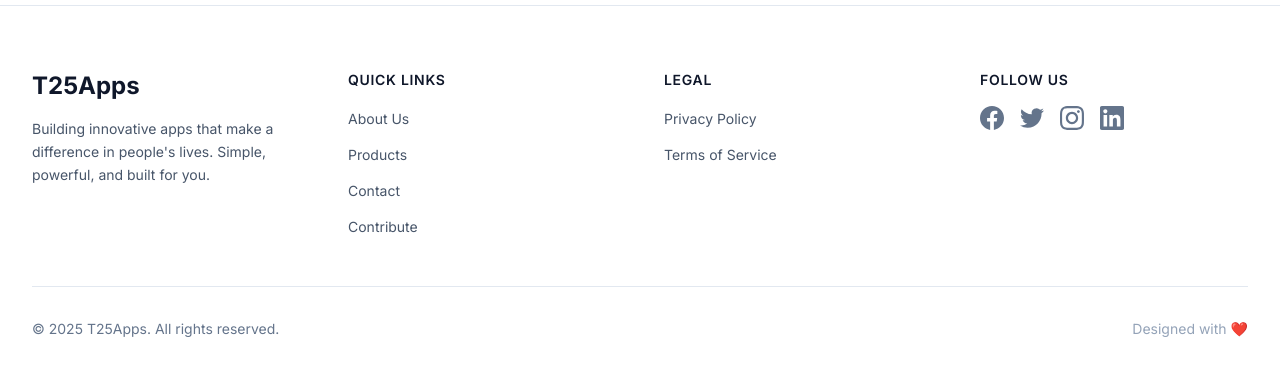
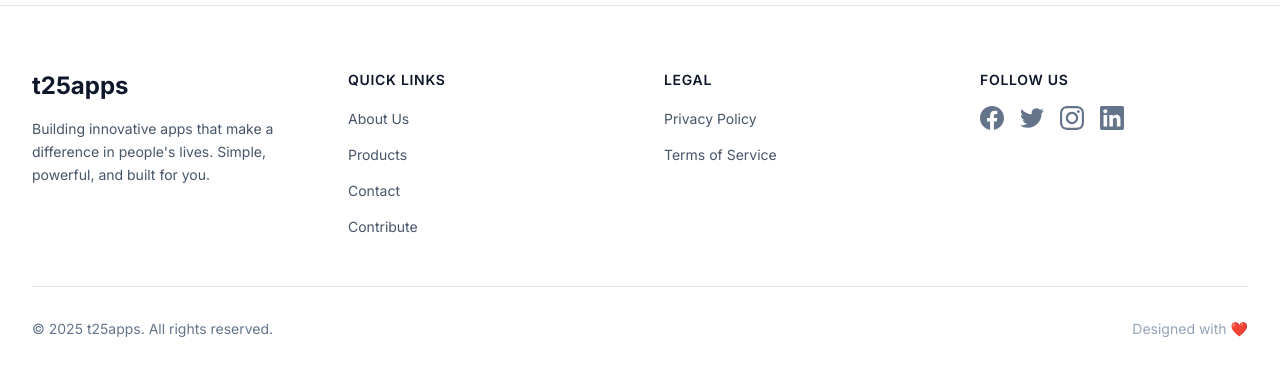
Before and after one commit to T25Apps/t25apps-landing, a React (Vite) app: page /in-development/MyInvestments in a window 1280 px wide. Shown: the part 929-1297 px from the top of the page. Built offline with nearby package versions, Linux system fonts and the light colour scheme.

Commit message:
redesign site

```diff
--- a/src/components/Footer.jsx
+++ b/src/components/Footer.jsx
@@ -16,7 +16,7 @@ function Footer() {
       <div className="max-w-7xl mx-auto">
         <div className="grid md:grid-cols-4 gap-12 mb-12">
           <div className="col-span-1 md:col-span-1">
-            <h3 className="text-2xl font-bold text-gray-900 dark:text-white mb-4">T25Apps</h3>
+            <h3 className="text-2xl font-bold text-gray-900 dark:text-white mb-4">t25apps</h3>
             <p className="text-gray-600 dark:text-gray-400 text-sm leading-relaxed">
               Building innovative apps that make a difference in people's lives. Simple, powerful, and built for you.
             </p>
@@ -87,7 +87,7 @@ function Footer() {
 
         <div className="border-t border-gray-200 dark:border-gray-800 pt-8 flex flex-col md:flex-row justify-between items-center">
           <p className="text-gray-500 dark:text-gray-400 text-sm mb-4 md:mb-0">
-            &copy; {currentYear} T25Apps. All rights reserved.
+            &copy; {currentYear} t25apps. All rights reserved.
           </p>
           <div className="flex space-x-6">
             <span className="text-gray-400 dark:text-gray-600 text-sm">Designed with ❤️</span>
```
